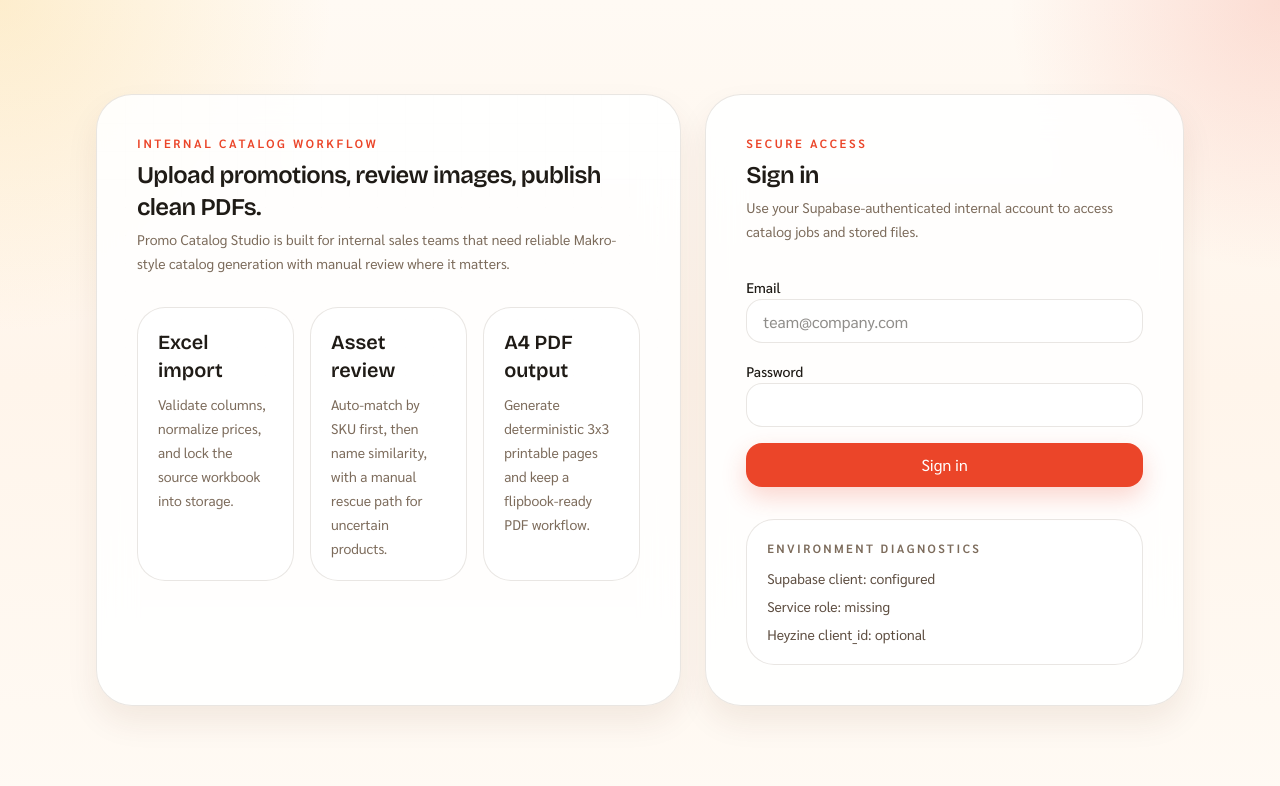
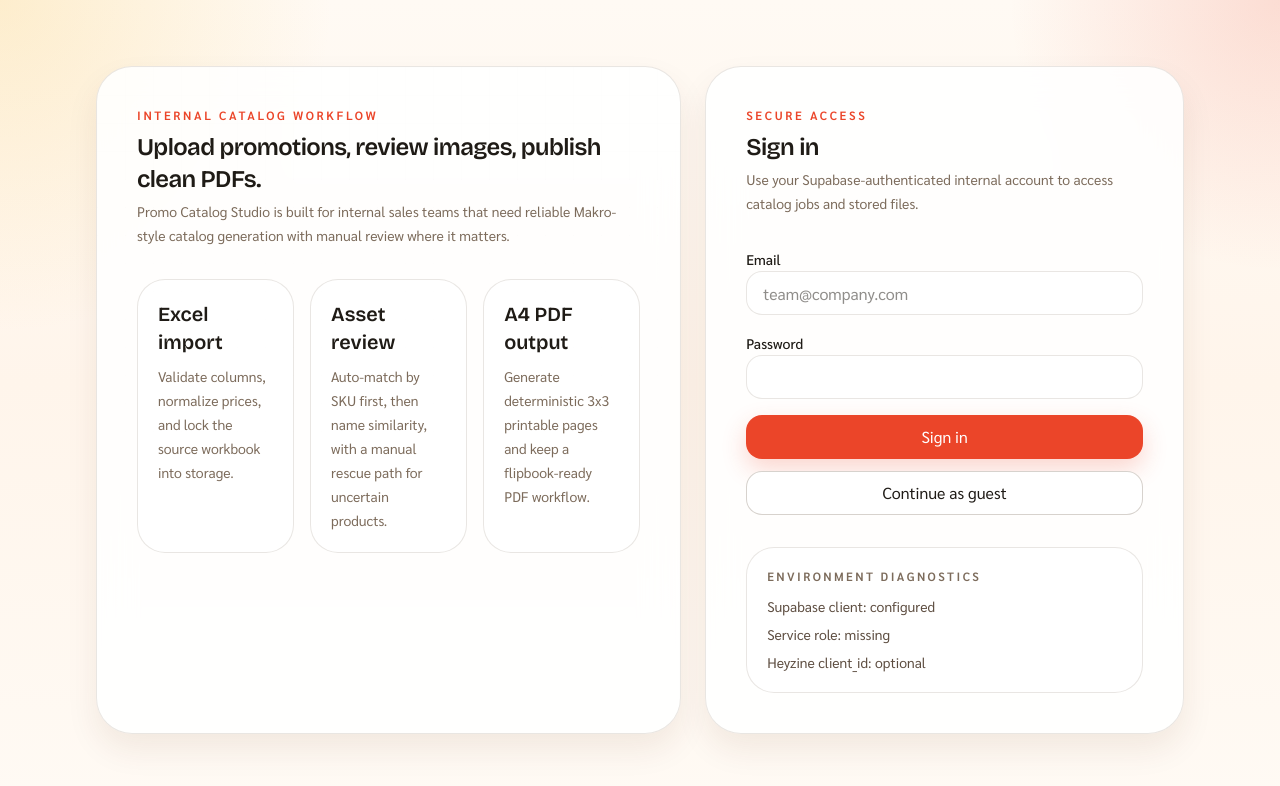
Before and after one commit to KornKongpob/flipbook, a Next.js app: page /login in a window 1280 px wide. Shown: the top 786 px of the page. Built offline with nearby package versions, Linux system fonts and the light colour scheme; no server answers.

Commit message:
Add anonymous login option

```diff
--- a/src/app/login/actions.ts
+++ b/src/app/login/actions.ts
@@ -23,3 +23,18 @@ export async function signInAction(formData: FormData) {
 
   redirect("/dashboard");
 }
+
+export async function signInAnonymouslyAction() {
+  const supabase = await createServerSupabaseClient();
+  if (!supabase) {
+    redirect("/login?error=missing_env");
+  }
+
+  const { error } = await supabase.auth.signInAnonymously();
+
+  if (error) {
+    redirect(`/login?error=${encodeURIComponent(error.message)}`);
+  }
+
+  redirect("/dashboard");
+}
--- a/src/app/login/page.tsx
+++ b/src/app/login/page.tsx
@@ -1,7 +1,7 @@
 import { redirect } from "next/navigation";
 import { getSession } from "@/lib/auth";
 import { getSetupDiagnostics } from "@/lib/env";
-import { signInAction } from "@/app/login/actions";
+import { signInAction, signInAnonymouslyAction } from "@/app/login/actions";
 import { Button } from "@/components/ui/button";
 import { Card } from "@/components/ui/card";
 import { Input } from "@/components/ui/input";
@@ -107,6 +107,12 @@ export default async function LoginPage({
             <Button className="w-full">Sign in</Button>
           </form>
 
+          <form action={signInAnonymouslyAction} className="mt-3">
+            <Button variant="secondary" className="w-full">
+              Continue as guest
+            </Button>
+          </form>
+
           <div className="mt-8 rounded-[28px] border border-line bg-white/70 p-5">
             <p className="text-xs font-semibold uppercase tracking-[0.2em] text-muted">
               Environment diagnostics
```
